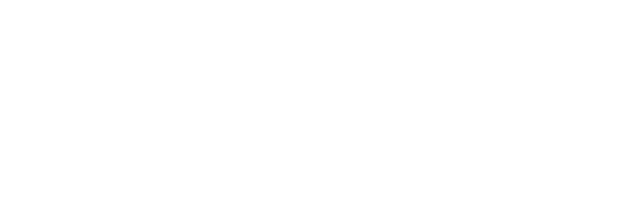
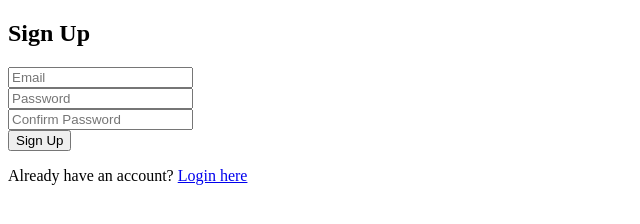
Before and after one commit to JediBoat/Recipe-finder, a plain HTML site: page html/signuppage.html in a window 1280 px wide. Shown: the whole page, without its empty margins (0-640 px from the left). Drawn offline with Linux system fonts and the light colour scheme.

Commit message:
Sign Up Page
completed the page, has the same layout as the sign up page essentially.

```diff
--- a/html/signuppage.html
+++ b/html/signuppage.html
@@ -13,7 +13,23 @@
     </header>
 
     <div class="container">
+        <form class="signup-form">
+            <h2 class="signup-title">Sign Up</h2> <!-- Form for the sign up page, classes and functionality are accessible -->
 
+            <div class="input-group">
+                <input type="email" id="email" name="email" class="input-field" placeholder="Email" required>
+            </div>
+            <div class="input-group">
+                <input type="password" id="password" class="input-field" placeholder="Password" required>
+            </div>
+            <div class="input-group">
+                <input type="password" id="confirm-password" class="input-field" placeholder="Confirm Password" required>
+            </div>
+            <button type="submit" class="submit-btn">Sign Up</button>
+
+            <p class="signin-link"> Already have an account? <a href="signinpage.html"> Login here </a></p> <!-- Link to the sign up page -->
+
+        </form>
     </div>
 
     <div class="footer">
```
